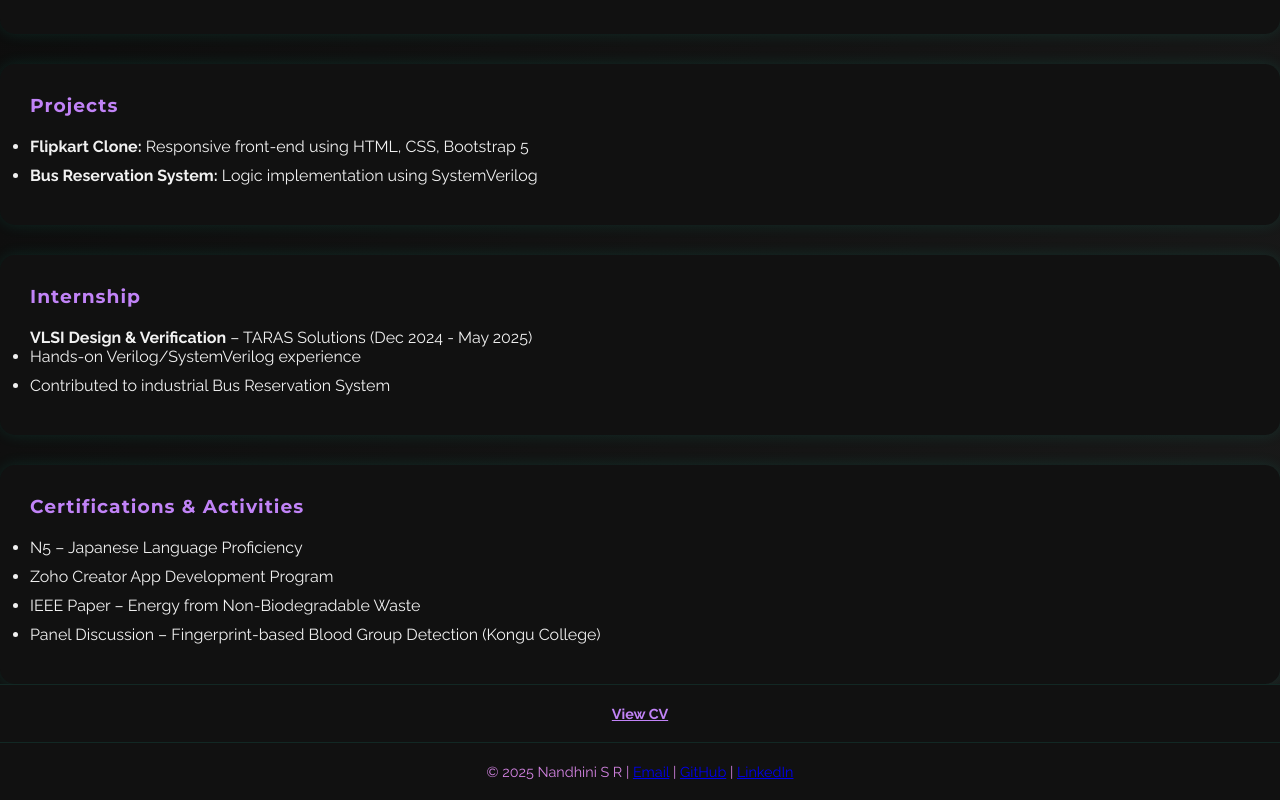
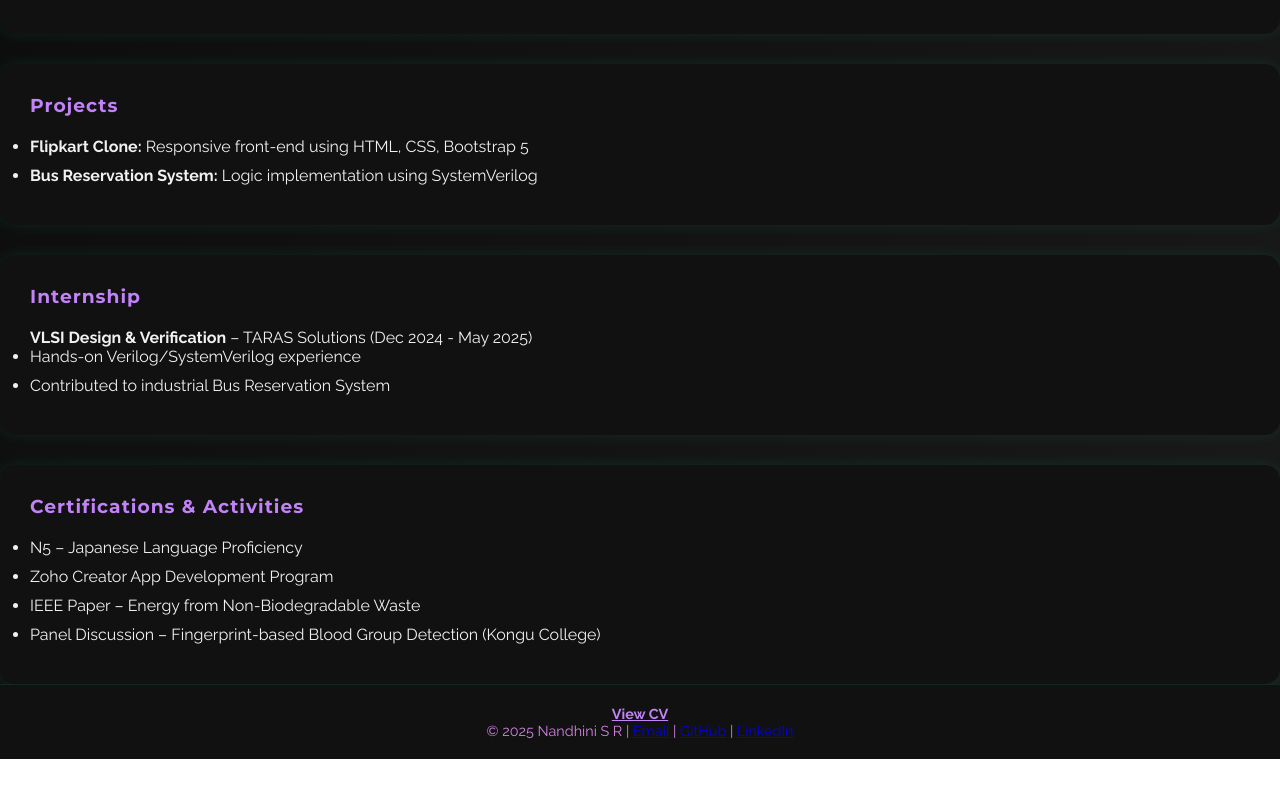
Before and after one commit to SRnandhini/PORTFOLIO, a plain HTML site: page index.html in a window 1280 px wide. Shown: the part 708-1508 px from the top of the page. After the commit the page ends 1467 px from the top, so only its background shows below. Drawn offline with Linux system fonts and the light colour scheme.

Commit message:
Update index.html

```diff
--- a/index.html
+++ b/index.html
@@ -202,13 +202,12 @@
       <li>Panel Discussion – Fingerprint-based Blood Group Detection (Kongu College)</li>
     </ul>
   </section>
- <footer>
-  <p>
 
-    <a href="Nandhini S R (927622bec129).pdf" target="_blank" style="color:#c183f7; font-weight:bold;">View CV</a>
-  </p>
-</footer>
+
+
   <footer>
+        <a href="Nandhini S R (927622bec129).pdf" target="_blank" style="color:#c183f7; font-weight:bold;">View CV</a>
+
     <p>&copy; 2025 Nandhini S R | <a href="mailto:nandhiniplaniyappan@gmail.com">Email</a> | <a href="https://github.com/SRnandhini">GitHub</a> | <a href="https://www.linkedin.com/in/nandhini-ravi-76067525a">LinkedIn</a></p>
   </footer>
 </body>
```
